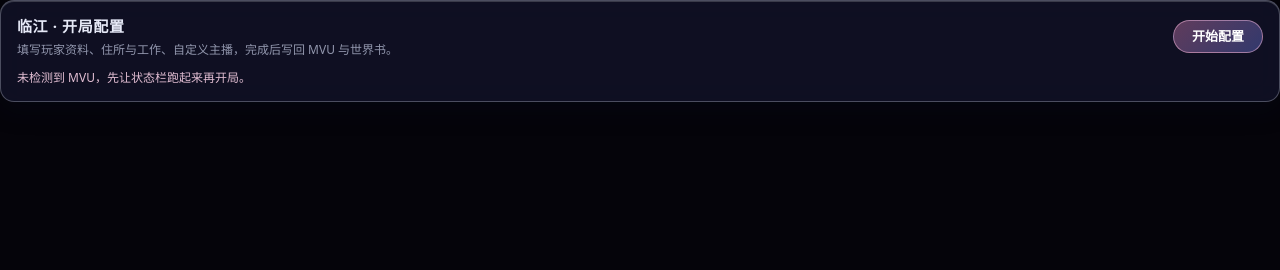
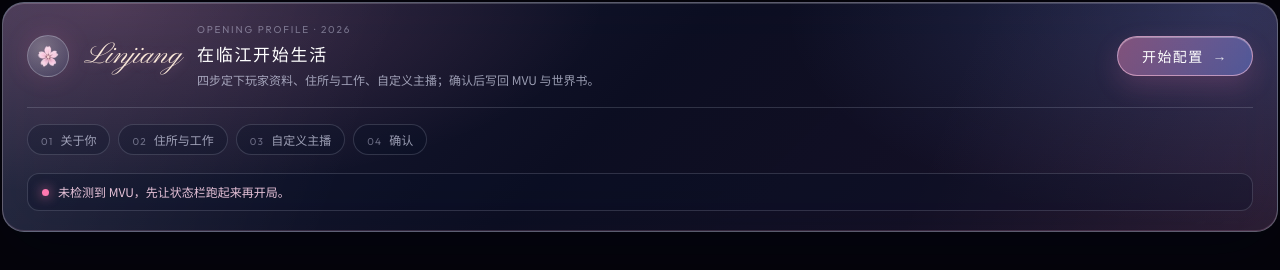
Before and after one commit to tangquanghuy/linjiang-glass, a website built with Vite: page 外部部署/开局.html in a window 1280 px wide. Built offline with nearby package versions, Linux system fonts and the light colour scheme.

Commit message:
Restyle opening shell entry card to match the opening page
Glass panel with the sakura mark, Pinyon script wordmark, step chips and a tone-aware status pill, plus a single-column layout under 520px.

```diff
--- a/外部部署/开局.html
+++ b/外部部署/开局.html
@@ -4,45 +4,198 @@
 <meta charset="UTF-8">
 <meta name="viewport" content="width=device-width, initial-scale=1.0">
 <title>临江 · 开局配置</title>
+<link rel="preconnect" href="https://fonts.googleapis.com">
+<link rel="preconnect" href="https://fonts.gstatic.com" crossorigin>
+<link href="https://fonts.googleapis.com/css2?family=Noto+Sans+SC:wght@300;400;500;600&family=Outfit:wght@300;400;500&family=Pinyon+Script&display=swap" rel="stylesheet">
 <style>
-  html, body { margin: 0; background: transparent; }
+  /* 视觉沿用开局页 opening.css 的那套令牌，卡片就是那块玻璃壳的一小段截面。 */
+  :root {
+    --ink: rgba(240, 242, 255, .94);
+    --mute: rgba(226, 229, 250, .66);
+    --faint: rgba(221, 225, 248, .42);
+    --line: rgba(228, 233, 255, .16);
+    --pink: #ff78b0;
+    --blue: #83c9ff;
+    --ok: #8ce1c4;
+  }
+  * { box-sizing: border-box; margin: 0; padding: 0; }
+  html, body { background: transparent; }
+  body {
+    padding: 2px;
+    color: var(--ink);
+    font-family: 'Noto Sans SC', system-ui, sans-serif;
+    -webkit-font-smoothing: antialiased;
+  }
+
   #launch {
-    box-sizing: border-box;
+    position: relative;
+    overflow: hidden;
+    display: grid;
+    grid-template-columns: minmax(0, 1fr) auto;
+    align-items: center;
+    gap: 18px 24px;
+    padding: 20px 24px;
+    border: 1px solid rgba(238, 241, 255, .34);
+    border-radius: 22px;
+    background: linear-gradient(135deg, rgba(50, 59, 105, .5), rgba(17, 22, 51, .58) 48%, rgba(51, 36, 74, .46));
+    box-shadow: 0 22px 60px rgba(3, 5, 18, .42), inset 0 1px rgba(255, 255, 255, .18), inset 0 -1px rgba(255, 168, 204, .16);
+    backdrop-filter: blur(26px) saturate(1.2);
+    -webkit-backdrop-filter: blur(26px) saturate(1.2);
+  }
+  #launch::before {
+    content: '';
+    position: absolute;
+    inset: 0;
+    pointer-events: none;
+    background:
+      radial-gradient(56% 120% at 8% 0%, rgba(255, 139, 185, .2), transparent 70%),
+      radial-gradient(48% 130% at 96% 4%, rgba(112, 154, 255, .2), transparent 72%),
+      linear-gradient(110deg, rgba(255, 255, 255, .07), transparent 30%, transparent 72%, rgba(255, 164, 205, .08));
+  }
+  #launch > * { position: relative; }
+
+  .brand { display: flex; align-items: center; gap: 15px; min-width: 0; }
+  .mark {
+    flex: 0 0 auto;
+    width: 42px;
+    height: 42px;
+    display: grid;
+    place-items: center;
+    border-radius: 50%;
+    border: 1px solid rgba(239, 242, 255, .28);
+    background: radial-gradient(circle at 35% 30%, rgba(255, 255, 255, .28), rgba(109, 126, 200, .12));
+    box-shadow: 0 0 26px rgba(255, 125, 177, .16);
+  }
+  .mark img { width: 23px; height: 23px; object-fit: contain; }
+  .script {
+    flex: 0 0 auto;
+    font: 400 30px/1 'Pinyon Script', cursive;
+    color: #f9e7d9;
+    text-shadow: 0 2px 12px rgba(255, 177, 204, .25);
+  }
+  .copy { min-width: 0; }
+  .copy .eyebrow {
+    color: var(--faint);
+    font: 400 10px/1.4 'Outfit', 'Noto Sans SC', sans-serif;
+    letter-spacing: .18em;
+    text-transform: uppercase;
+  }
+  .copy h1 { margin-top: 4px; font-size: 17px; font-weight: 500; letter-spacing: .1em; }
+  .copy p { margin-top: 5px; color: var(--mute); font-size: 12px; line-height: 1.5; }
+
+  #open {
+    position: relative;
+    flex: 0 0 auto;
+    display: inline-flex;
+    align-items: center;
+    gap: 9px;
+    padding: 12px 24px;
+    border: 1px solid rgba(255, 197, 226, .58);
+    border-radius: 999px;
+    background: linear-gradient(120deg, rgba(255, 143, 195, .42), rgba(126, 150, 255, .42));
+    box-shadow: 0 10px 26px rgba(255, 120, 176, .18), inset 0 1px rgba(255, 255, 255, .3);
+    color: #fff;
+    font: 500 14px/1 'Noto Sans SC', system-ui, sans-serif;
+    letter-spacing: .1em;
+    cursor: pointer;
+    transition: border-color .18s, box-shadow .18s, transform .18s;
+  }
+  #open i {
+    font-style: normal;
+    font-family: 'Outfit', sans-serif;
+    opacity: .8;
+    transition: transform .18s;
+  }
+  #open:hover {
+    border-color: rgba(255, 255, 255, .86);
+    box-shadow: 0 14px 32px rgba(255, 120, 176, .28), inset 0 1px rgba(255, 255, 255, .42);
+  }
+  #open:hover i { transform: translateX(3px); }
+  #open:active { transform: translateY(1px); }
+
+  .steps {
+    grid-column: 1 / -1;
     display: flex;
     flex-wrap: wrap;
+    gap: 8px;
+    padding-top: 16px;
+    border-top: 1px solid var(--line);
+  }
+  .steps span {
+    display: inline-flex;
+    align-items: baseline;
+    gap: 7px;
+    padding: 6px 13px;
+    border: 1px solid var(--line);
+    border-radius: 999px;
+    background: rgba(10, 15, 38, .28);
+    color: var(--mute);
+    font-size: 12px;
+  }
+  .steps span em {
+    font: 400 10px/1 'Outfit', sans-serif;
+    font-style: normal;
+    letter-spacing: .12em;
+    color: var(--faint);
+  }
+
+  #status {
+    grid-column: 1 / -1;
+    display: none;
     align-items: center;
-    gap: 10px 14px;
-    padding: 14px 16px;
-    border: 1px solid rgba(232, 236, 255, .28);
-    border-radius: 14px;
-    background: rgba(18, 20, 42, .78);
-    backdrop-filter: blur(14px) saturate(1.2);
-    -webkit-backdrop-filter: blur(14px) saturate(1.2);
-    box-shadow: 0 8px 24px rgba(7, 8, 27, .32), inset 0 1px 0 rgba(255, 255, 255, .18);
-    color: #e6e9f7;
-    font: 400 13px/1.5 "Noto Sans SC", system-ui, sans-serif;
+    gap: 9px;
+    padding: 9px 14px;
+    border: 1px solid var(--line);
+    border-radius: 12px;
+    background: rgba(10, 15, 38, .34);
+    color: var(--mute);
+    font-size: 12px;
+    line-height: 1.5;
   }
-  #launch .copy { flex: 1 1 180px; min-width: 0; }
-  #launch b { display: block; font-size: 15px; font-weight: 600; letter-spacing: .04em; }
-  #launch small { display: block; margin-top: 3px; color: rgba(214, 220, 244, .66); font-size: 12px; }
-  #open {
+  #status.on { display: flex; }
+  #status::before {
+    content: '';
     flex: 0 0 auto;
-    padding: 9px 18px;
-    border: 1px solid rgba(255, 190, 226, .5);
-    border-radius: 999px;
-    background: linear-gradient(135deg, rgba(255, 150, 205, .34), rgba(120, 140, 255, .34));
-    color: #fff;
-    font: 600 13px/1 "Noto Sans SC", system-ui, sans-serif;
-    cursor: pointer;
+    width: 7px;
+    height: 7px;
+    border-radius: 50%;
+    background: var(--blue);
+    box-shadow: 0 0 12px var(--blue);
   }
-  #open:hover { border-color: rgba(255, 255, 255, .82); filter: brightness(1.1); }
-  #status { flex: 1 1 100%; color: rgba(255, 214, 236, .88); font-size: 12px; min-height: 1em; }
+  #status.ok { color: rgba(214, 245, 233, .9); }
+  #status.ok::before { background: var(--ok); box-shadow: 0 0 12px var(--ok); }
+  #status.warn { color: rgba(255, 214, 236, .9); }
+  #status.warn::before { background: var(--pink); box-shadow: 0 0 12px var(--pink); }
+
+  @media (max-width: 520px) {
+    #launch { grid-template-columns: minmax(0, 1fr); gap: 13px; padding: 18px; border-radius: 18px; }
+    .brand { gap: 12px; align-items: flex-start; }
+    .script { display: none; }
+    .copy h1 { font-size: 16px; }
+    #open { width: 100%; justify-content: center; padding: 11px 18px; }
+    .steps { gap: 6px; padding-top: 13px; }
+    .steps span { padding: 5px 11px; font-size: 11px; }
+  }
 </style>
 </head>
 <body>
 <div id="launch">
-  <div class="copy"><b>临江 · 开局配置</b><small>填写玩家资料、住所与工作、自定义主播，完成后写回 MVU 与世界书。</small></div>
-  <button id="open" type="button">开始配置</button>
+  <div class="brand">
+    <div class="mark"><img src="https://tangquanghuy.github.io/linjiang-glass/assets/mark-sakura.png" alt=""></div>
+    <div class="script">Linjiang</div>
+    <div class="copy">
+      <div class="eyebrow">Opening Profile · 2026</div>
+      <h1>在临江开始生活</h1>
+      <p>四步定下玩家资料、住所与工作、自定义主播；确认后写回 MVU 与世界书。</p>
+    </div>
+  </div>
+  <button id="open" type="button">开始配置 <i>&rarr;</i></button>
+  <div class="steps">
+    <span><em>01</em>关于你</span>
+    <span><em>02</em>住所与工作</span>
+    <span><em>03</em>自定义主播</span>
+    <span><em>04</em>确认</span>
+  </div>
   <div id="status"></div>
 </div>
 <script>
@@ -66,7 +219,10 @@
   })();
   let frame = null;
 
-  const say = (text) => { statusBox.textContent = text || ''; };
+  const say = (text, tone) => {
+    statusBox.textContent = text || '';
+    statusBox.className = text ? ('on' + (tone ? ' ' + tone : '')) : '';
+  };
 
   const tavernWin = () => {
     try { if (window.top && window.top !== window) return window.top; } catch (e) {}
@@ -156,7 +312,8 @@
     doc.body.appendChild(box);
     frame = inner;
     try { win.addEventListener('keydown', onKey); } catch (e) {}
-    say(getMvu() ? '开局页已打开；完成后点「确认」写回。' : '开局页已打开；未检测到 MVU，写回会失败。');
+    if (getMvu()) say('开局页已打开；完成后点「确认」写回。');
+    else say('开局页已打开，但没检测到 MVU，写回会失败。', 'warn');
   };
 
   /* ---------- 人设生成：代跑酒馆的模型 ---------- */
@@ -324,7 +481,7 @@
       writeMvu(payload && payload.mvu);
       notes.push('开局数据已写入 MVU');
     } catch (error) {
-      say('写回失败：' + (error && error.message ? error.message : error));
+      say('写回失败：' + (error && error.message ? error.message : error), 'warn');
       return;
     }
     if (payload && payload.worldbook) {
@@ -335,7 +492,7 @@
       else if (stashWorldbookText(payload.worldbook)) notes.push('世界书写入不可用，人设正文已放进输入框');
       else notes.push('世界书写入不可用，请从开局页复制人设正文');
     }
-    say(notes.join('；') + '。');
+    say(notes.join('；') + '。', 'ok');
     closeOverlay();
   };
 
@@ -354,12 +511,12 @@
         say('正在用酒馆当前模型生成人设…');
         const payload = await generateStreamerProfile(data.payload || {});
         event.source.postMessage(Object.assign({ ok: true, payload }, reply), event.origin);
-        say('人设已由酒馆模型生成。');
+        say('人设已由酒馆模型生成。', 'ok');
       } catch (error) {
         event.source.postMessage(Object.assign({
           ok: false, error: error && error.message ? error.message : String(error),
         }, reply), event.origin);
-        say('模型生成失败，开局页已用本地模板兜底。');
+        say('模型生成失败，开局页已用本地模板兜底。', 'warn');
       }
       return;
     }
@@ -376,7 +533,7 @@
   bind(window);
   if (tavernWin() !== window) bind(tavernWin());
   openBtn.addEventListener('click', openOverlay);
-  say(getMvu() ? '' : '未检测到 MVU，先让状态栏跑起来再开局。');
+  if (!getMvu()) say('未检测到 MVU，先让状态栏跑起来再开局。', 'warn');
 })();
 </script>
 </body></html>
```
